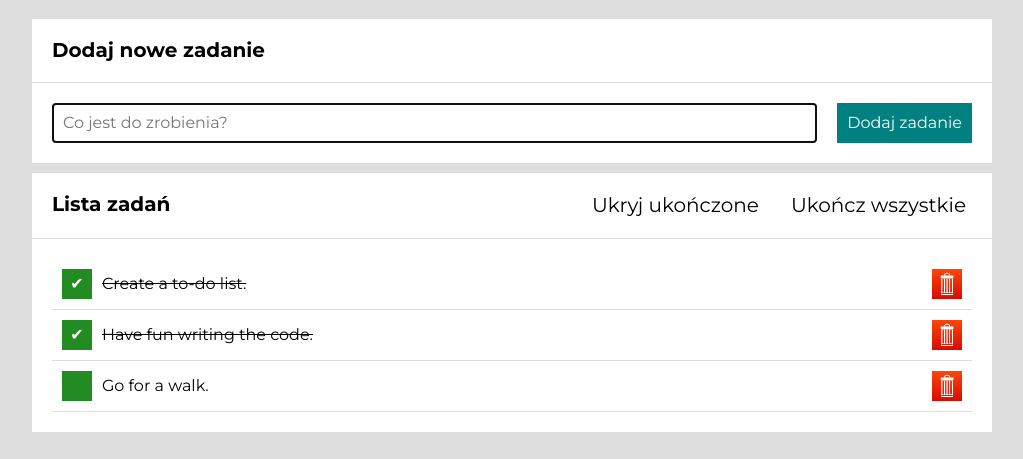
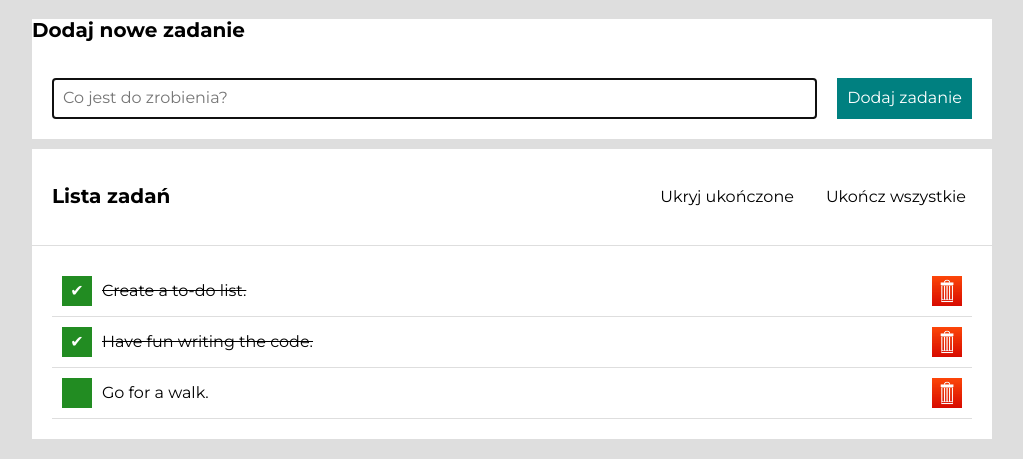
Before and after one commit to samplawski/simple-to-do-list, a plain HTML site: page index.html in a window 1280 px wide. Shown: the part 81-540 px from the top of the page, without its empty margins (128-1151 px from the left). Drawn offline with nearby package versions, Linux system fonts and the light colour scheme.

Commit message:
"hide tasks" and "finishAll" buttons' styling done

```diff
--- a/css/section.css
+++ b/css/section.css
@@ -3,13 +3,24 @@
     background: white;
 }
 
+.section__header {
+    border-bottom: 1px solid hsl(0, 0%, 87%);
+    padding: 20px;
+    margin: 0;
+    display: grid;
+    grid-template-columns: 1fr auto;
+}
+
+@media (max-width: 767px) {
+    .section__header {
+        grid-template-columns: 1fr;
+    }
+}
+
 .section__heading {
     font-size: 20px;
-    padding: 20px;
-    margin: 0;
-    border-bottom: 1px solid hsl(0, 0%, 87%);
-    display: grid;
-    grid-template-columns: 1fr auto auto;
+
+
 }
 
 .section__body {
--- a/index.html
+++ b/index.html
@@ -55,10 +55,10 @@
       </section>
 
       <section class="section">
-        <h2 class="section__heading">
-          Lista zadań
+        <header class="section__header">
+          <h2 class="section__heading">Lista zadań</h2>
           <div class="js-buttons section__buttons"></div>
-        </h2>
+        </header>
 
         <div class="section__body">
           <ul class="js-tasks tasksList"></ul>
--- a/js/script.js
+++ b/js/script.js
@@ -108,6 +108,7 @@
              </button>
 
             <button class="js-buttons js-allTasksDoneButton section__headingButton">
+            ${tasks.every(({ hideDoneTasks }) => hideDoneTasks === true) ? "disabled" : ""}
             Ukończ wszystkie
             </button>
             `;
```
